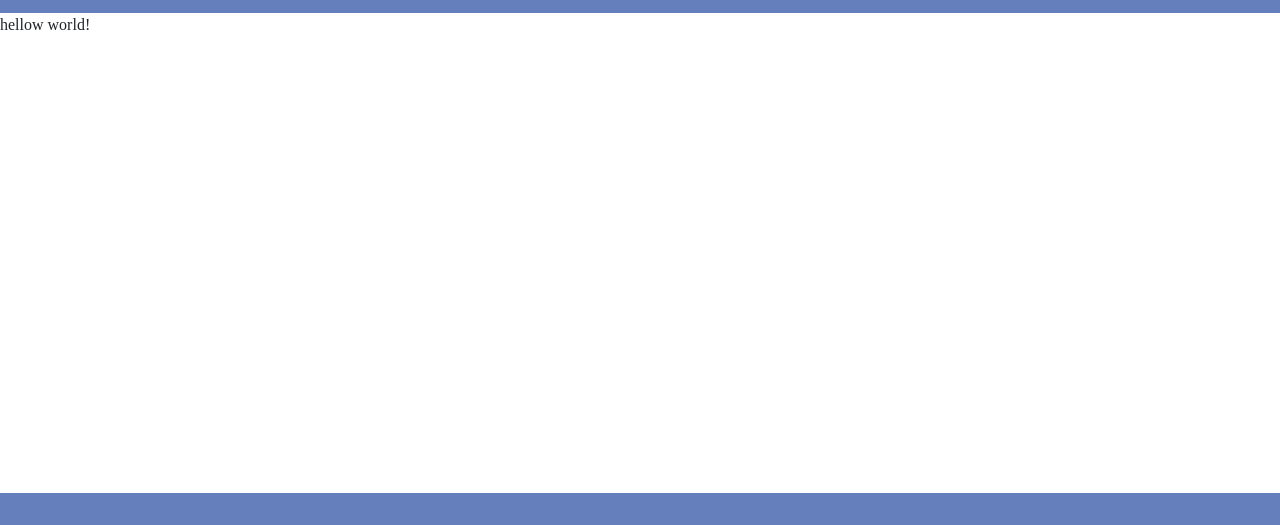
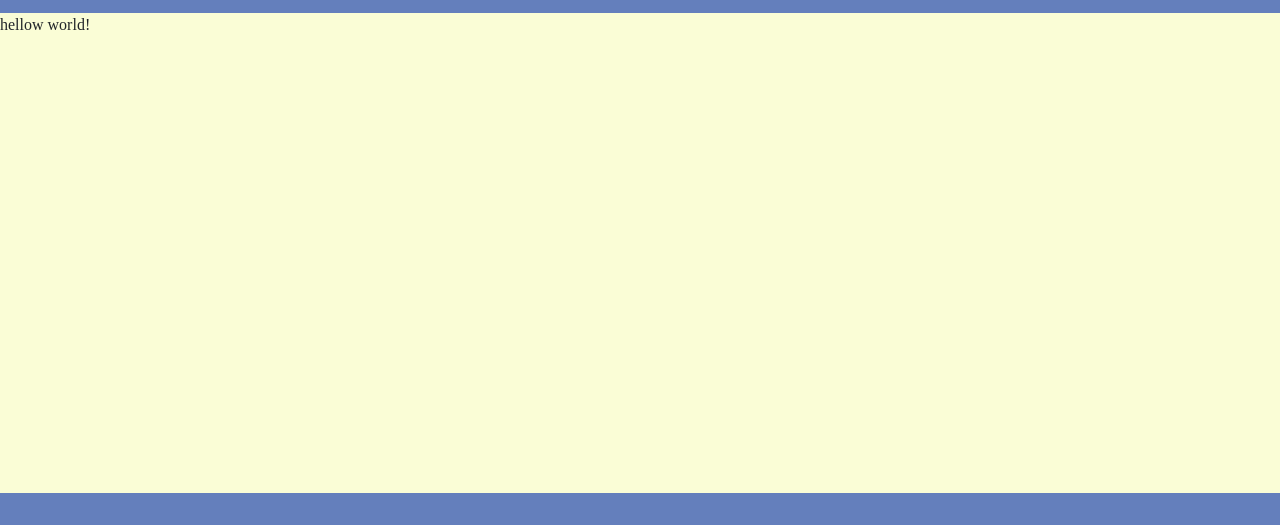
Before and after one commit to ssafy14-seoul13/PJT2-F-SSAFIT, a plain HTML site: page ssafit/frontend/index.html in a window 1280 px wide. Shown: the part 101-626 px from the top of the page. Drawn offline with nearby package versions, Linux system fonts and the light colour scheme; a web font is replaced by a local one.

Commit message:
feat: body 공통 배경색 추가

```diff
--- a/ssafit/frontend/css/style.css
+++ b/ssafit/frontend/css/style.css
@@ -7,6 +7,8 @@ body {
   margin: 0;
   width: 100%;
   box-sizing: boreder-box;
+
+  background-color: #FAFDD6;
 
   display: grid;
   flex-direction: column;
```
